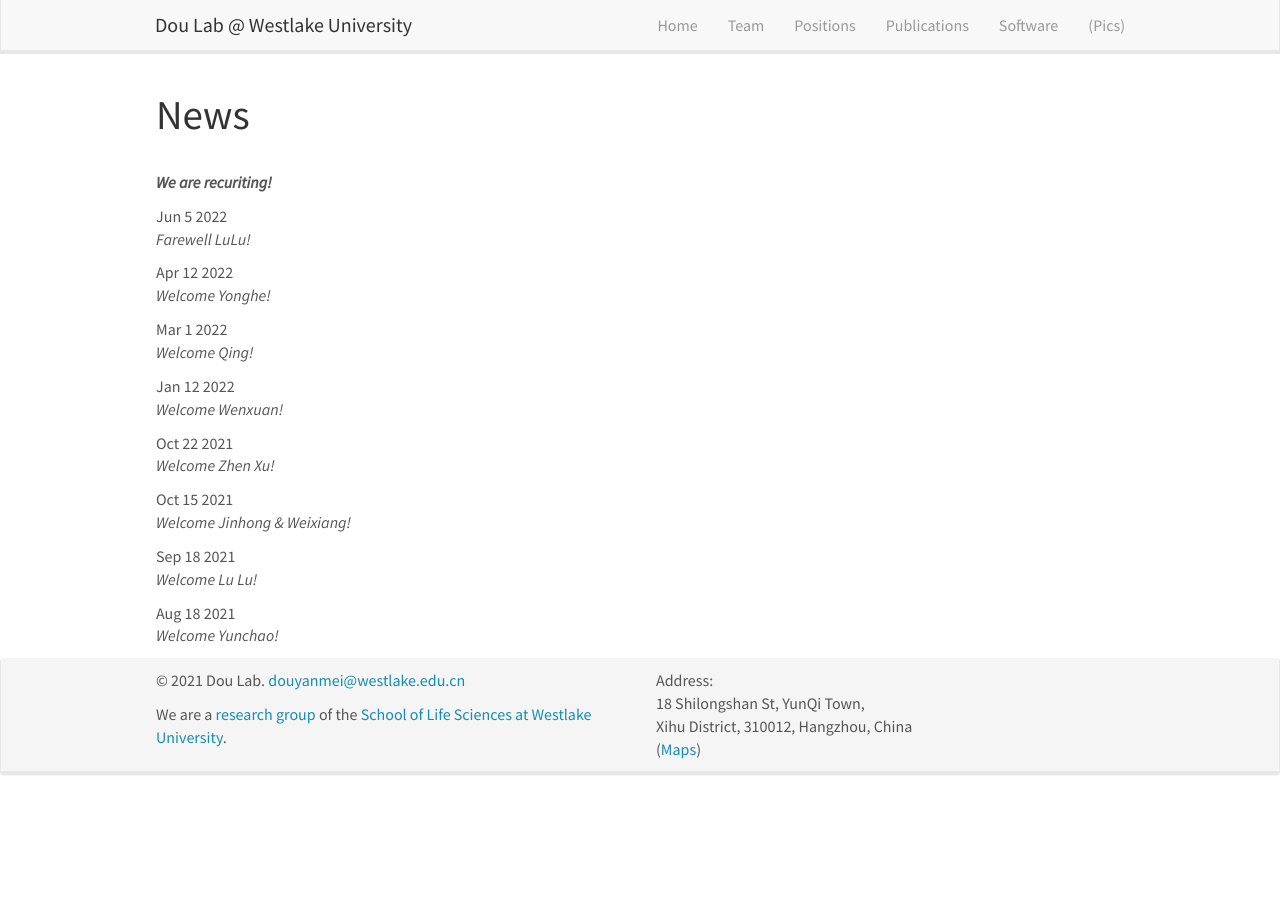
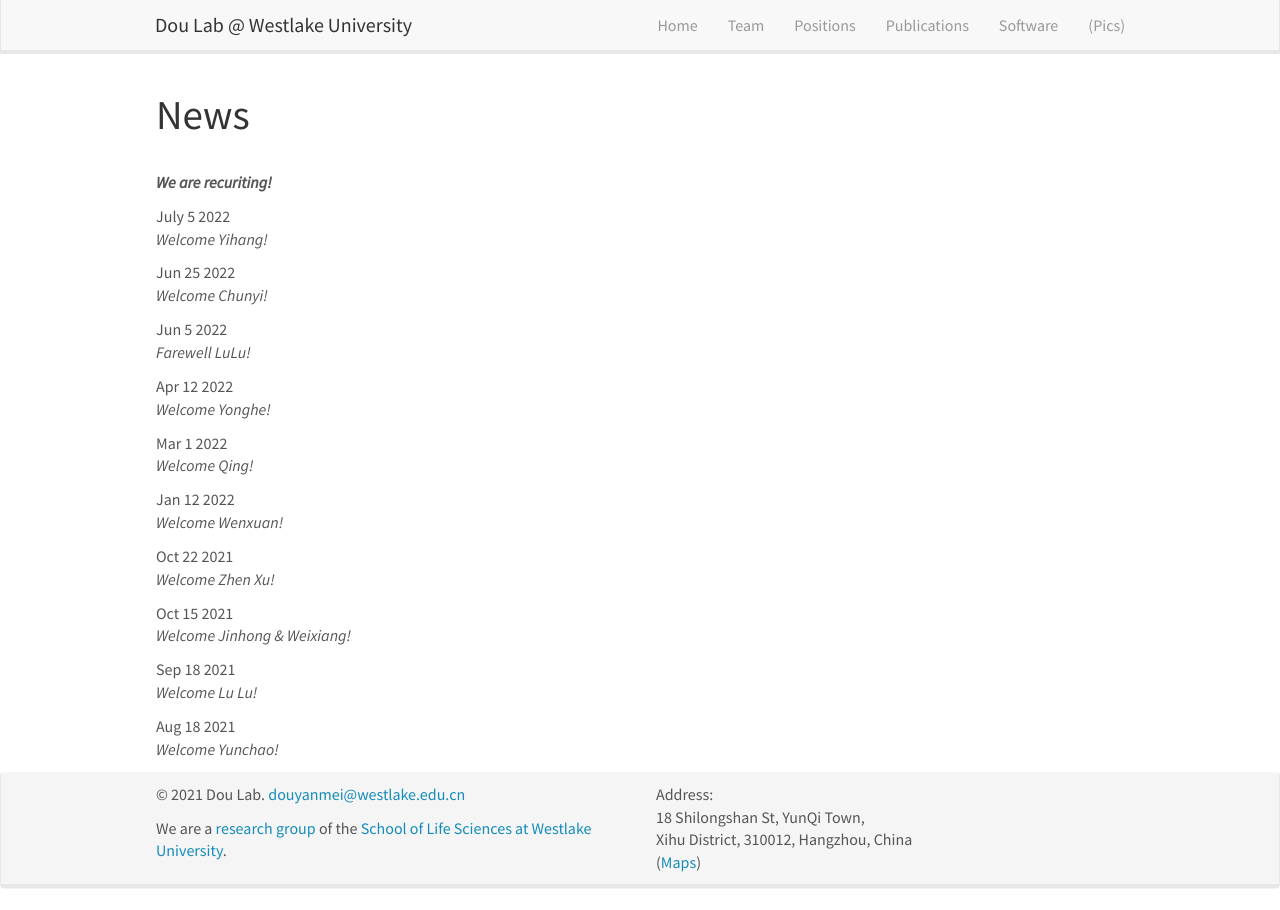
Before and after one commit to douymLab/douymLab.github.io, a Jekyll site: the page built from _pages/allnews.md, in a window 1280 px wide. Built offline with Jekyll 4.4.1, drawn with Linux system fonts in a browser that asks for light colours; nearby versions of some CDN libraries.

Commit message:
update news

```diff
--- a/_data/news.yml
+++ b/_data/news.yml
@@ -1,5 +1,9 @@
 - headline: <b> We are recuriting!</b>
 
+- date: July 5 2022
+  headline: "Welcome Yihang!"
+- date: Jun 25 2022
+  headline: "Welcome Chunyi!"
 - date: Jun 5 2022
   headline: "Farewell LuLu!"
 - date: Apr 12 2022
```
